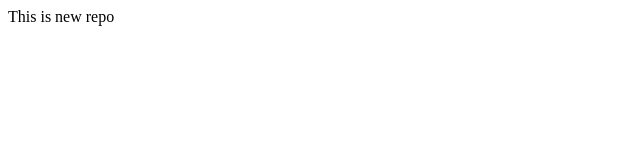
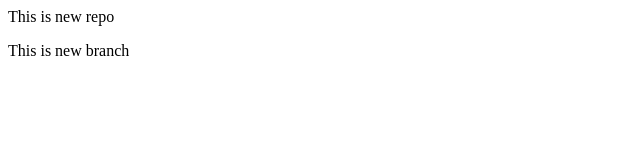
Before and after one commit to RahulBadiger/gitLocalRepo, a plain HTML site: page index.html in a window 1280 px wide. Shown: the whole page, without its empty margins (0-640 px from the left). Drawn offline with Linux system fonts and the light colour scheme.

Commit message:
added new feature

```diff
--- a/index.html
+++ b/index.html
@@ -1 +1,2 @@
 <p>This is new repo</p>
+<p>This is new branch </p>
```
